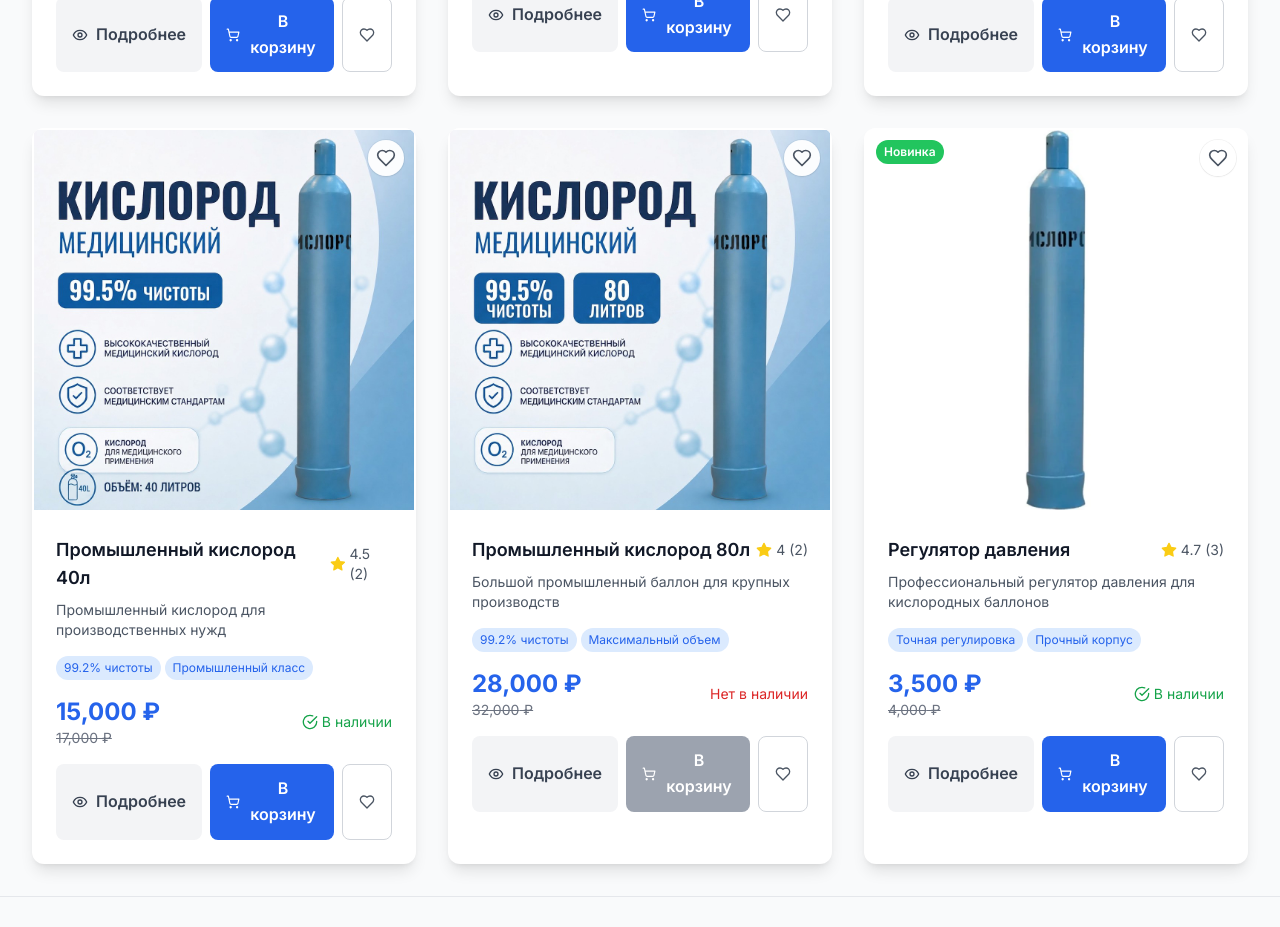
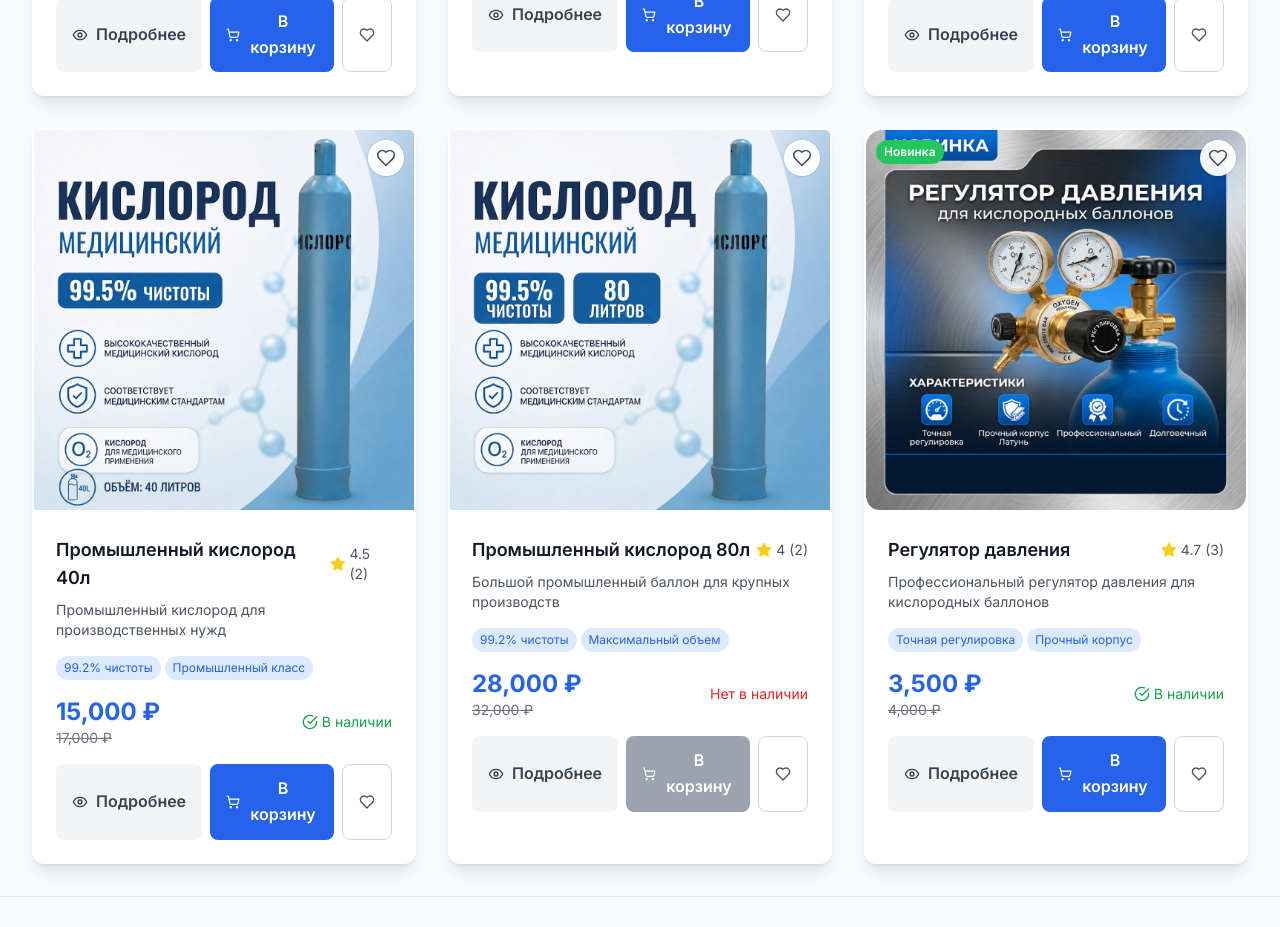
Before and after one commit to nazar2210/diplom, a React (Vite) app: page /#/catalog in a window 1280 px wide. Shown: the part 1160-2087 px from the top of the page. Built offline with nearby package versions, Linux system fonts and the light colour scheme.

Commit message:
feat(ui): промо для карточки регулятора давления
Co-authored-by: Cursor <cursoragent@cursor.com>

```diff
--- a/src/pages/Catalog.jsx
+++ b/src/pages/Catalog.jsx
@@ -98,7 +98,7 @@ const mockProducts = [
     originalPrice: 4000,
     rating: 4.8,
     reviews: 92,
-    image: assetUrl('industrial-oxygen.jpg'),
+    image: assetUrl('pressure-regulator-promo.png'),
     description: 'Профессиональный регулятор давления для кислородных баллонов',
     features: ['Точная регулировка', 'Прочный корпус', 'Профессиональный', 'Долговечный'],
     inStock: true,
```
Also changed, not shown: public/pressure-regulator-promo.png (added).
